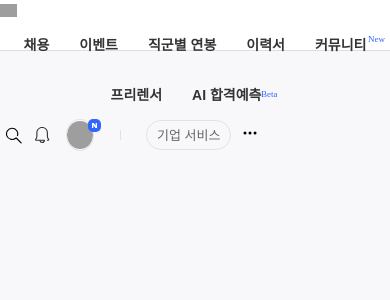
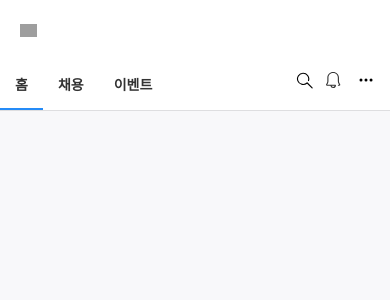
Before and after one commit to syoungee/wanted_pre_onboarding_front, a React (Create React App) app: page / in a window 390 px wide. Shown: the top 300 px of the page. Built offline with nearby package versions, Linux system fonts and the light colour scheme; grey boxes are pictures that could not be loaded.

Commit message:
반응형 2단계 완성

```diff
--- a/src/Nav.css
+++ b/src/Nav.css
@@ -1767,3 +1767,85 @@ section {
     font-size: 13px;
   }
 }
+
+@media (max-width: 767px) {
+  .MainBar_MainBar_nav_top__wXy52 {
+    height: 60px;
+    width: 100%;
+    padding: 15px 20px;
+  }
+}
+@media (max-width: 767px) {
+  .MainBar_MainBar__40DX7,
+  .MainBar_MainBar__40DX7.isLoggedIn {
+    height: 110px;
+  }
+}
+
+@media (min-width: 992px) and (max-width: 1199px) {
+  .Menu_className__gGcYQ .xsOnly {
+    display: none;
+  }
+}
+.Menu_className__gGcYQ .selectedNav {
+  box-shadow: inset 0 -2px #258bf7;
+}
+@media (min-width: 1200px) {
+  .Menu_className__gGcYQ .xsOnly {
+    display: none;
+  }
+}
+@media (min-width: 768px) and (max-width: 991px) {
+  .Menu_className__gGcYQ .xsOnly {
+    display: none;
+  }
+}
+@media (max-width: 767px) {
+  .Menu_className__gGcYQ .smMoreVisible {
+    display: none;
+  }
+}
+@media (max-width: 767px) {
+  .Aside_className___e5Bi > ul .mdMoreVisible,
+  .Aside_className___e5Bi > ul .smMoreVisible {
+    display: none;
+  }
+}
+@media (max-width: 767px) {
+  .Aside_className___e5Bi > ul {
+    margin-top: -5px;
+  }
+}
+@media (max-width: 767px) {
+  .Aside_className___e5Bi > ul li .notiButton,
+  .Aside_className___e5Bi > ul li .searchButton {
+    margin: 0;
+  }
+}
+.MainBar_MainBar_logo__bGymr {
+  display: block;
+}
+.MainBar_MainBar_logo__bGymr > i {
+  font-size: 17px;
+}
+@media (min-width: 992px) and (max-width: 1100px) {
+  .Menu_className__gGcYQ li a {
+    font-size: 13px;
+  }
+}
+@media (min-width: 992px) and (max-width: 1100px) {
+  .Menu_className__gGcYQ li a {
+    padding: 15px 0;
+  }
+}
+@media (min-width: 992px) and (max-width: 1100px) {
+  .Menu_className__gGcYQ li a > em {
+    right: -20px;
+  }
+}
+@media (min-width: 992px) and (max-width: 1100px) {
+  .Menu_className__gGcYQ li a > span {
+    right: -20px;
+    top: 9px;
+  }
+}
--- a/src/Nav.js
+++ b/src/Nav.js
@@ -20,11 +20,28 @@ function Nav() {
                       objectFit: "contain",
                     }}
                   />
+                </button>
+                <a
+                  href="/"
+                  className="MainBar_MainBar_logo__bGymr"
+                  aria-label="homeLink"
+                  data-attribute-id="gnb"
+                  data-gnb-kind="home"
+                >
                   <i className="icon-logo_new"></i>
-                </button>
+                </a>
               </div>
             </div>
             <ul className="Menu_className__gGcYQ">
+              <li
+                className="xsHomeButton xsOnly selectedNav"
+                data-attribute-id="gnb"
+                data-gnb-kind="home"
+              >
+                <a href="/" aria-label="">
+                  홈
+                </a>
+              </li>
               <li className="" data-attribute-id="gnb" data-gnb-kind="jobs">
                 <a>채용</a>
               </li>
@@ -38,13 +55,17 @@ function Nav() {
               >
                 <a>직군별 연봉</a>
               </li>
-              <li>
+              <li
+                className="smMoreVisible"
+                data-attribute-id="gnb"
+                data-gnb-kind="resume"
+              >
                 <a>이력서</a>
               </li>
               <li
                 className="smMoreVisible"
                 data-attribute-id="gnb"
-                data-gnb-kind="resume"
+                data-gnb-kind="community"
               >
                 <a>
                   커뮤니티
```
